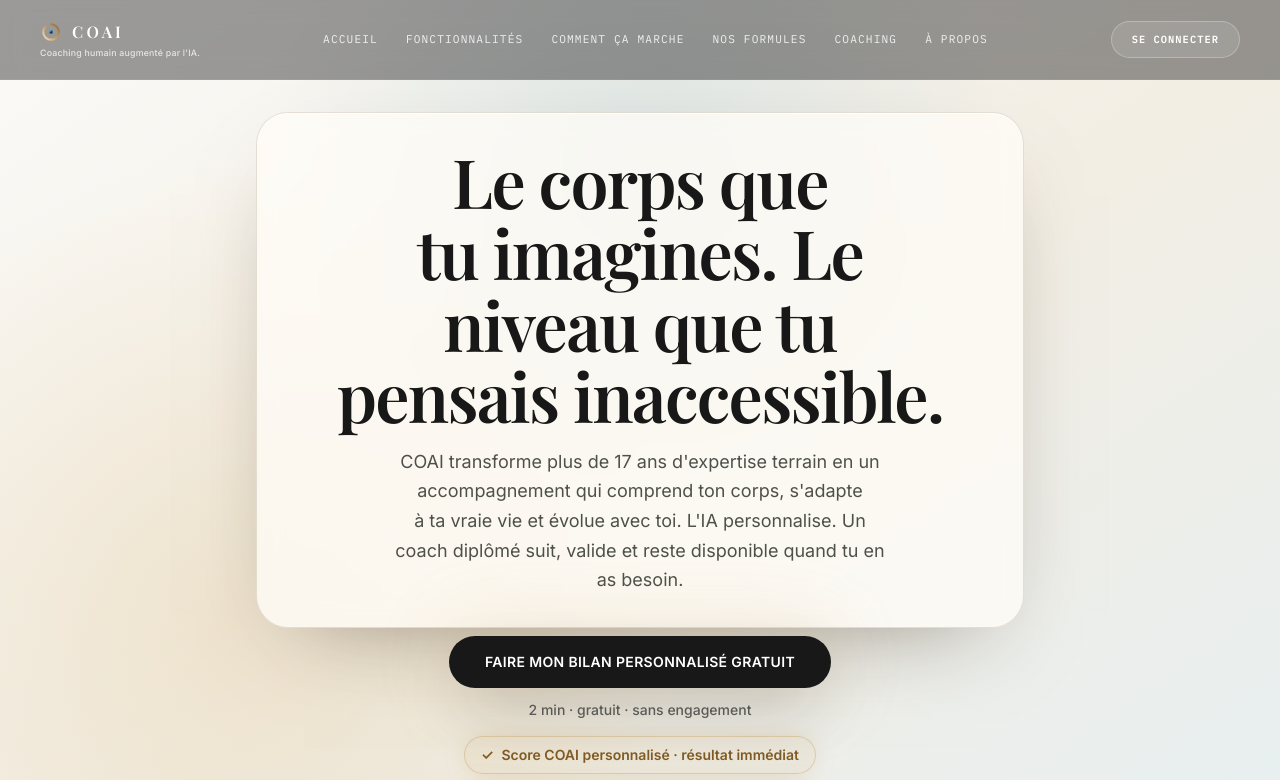
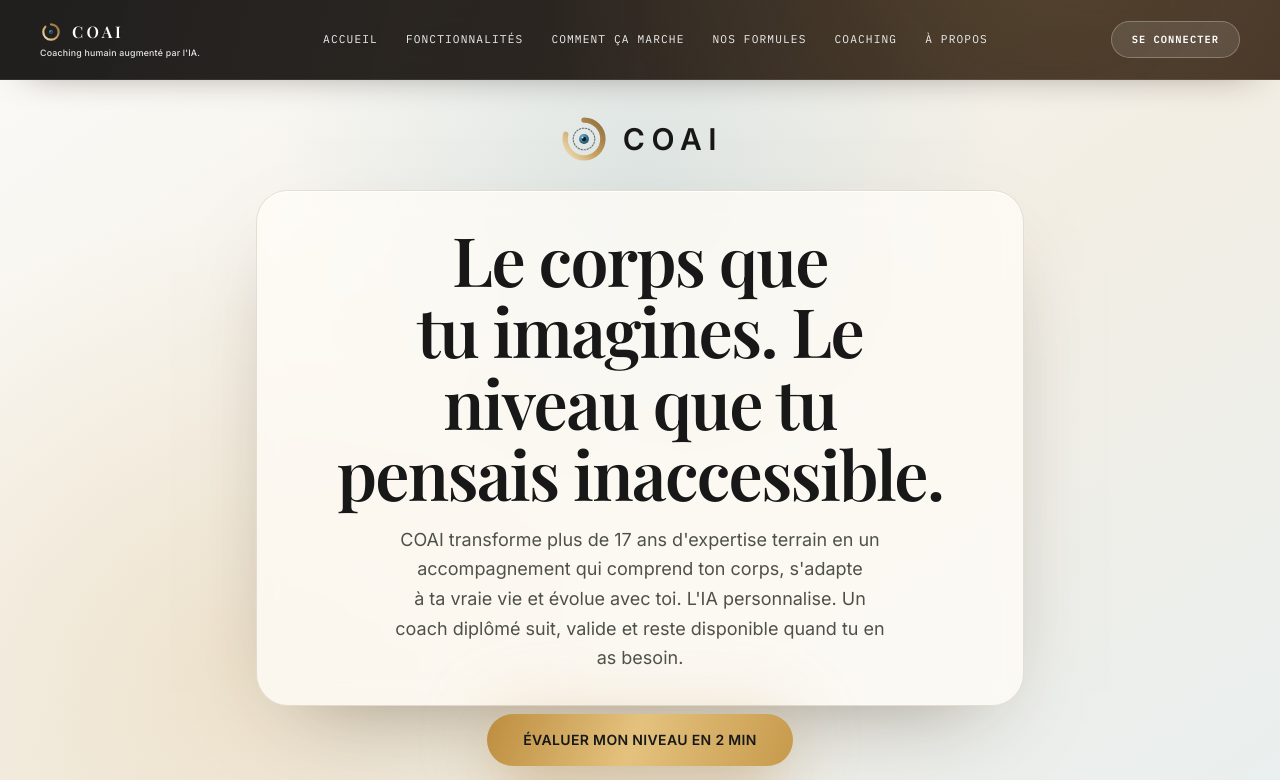
Before and after one commit to anthonydarmon213-ux/COAI, a Next.js app: page / in a window 1280 px wide. Shown: the top 780 px of the page. Built offline with nearby package versions, Linux system fonts and the light colour scheme; no server answers.

Commit message:
Redonne du relief au hero

```diff
--- a/src/app/(marketing)/layout.tsx
+++ b/src/app/(marketing)/layout.tsx
@@ -15,7 +15,7 @@ export default async function MarketingLayout({ children }: { children: React.Re
   return (
     <div className="relative">
       <UtmCapture />
-      <header className="absolute inset-x-0 top-0 z-50 border-b border-white/[0.06] bg-[#0b0c0e]/40 backdrop-blur-md">
+      <header className="coai-marketing-header absolute inset-x-0 top-0 z-50 border-b border-white/[0.08] backdrop-blur-md">
         <SiteNav connecte={!!user} hrefCompte={user ? "/dashboard" : "/"} />
       </header>
       {children}
--- a/src/app/globals.css
+++ b/src/app/globals.css
@@ -351,6 +351,13 @@ body {
     radial-gradient(circle at 8% 26%, rgba(220,184,116,.2), transparent 32rem),
     radial-gradient(circle at 96% 62%, rgba(89,145,169,.15), transparent 36rem),
     linear-gradient(150deg, #fbfaf7 0%, #f2eee6 52%, #e8eff1 100%);
+}
+
+.coai-marketing-header {
+  background:
+    radial-gradient(circle at 82% -120%, rgba(207, 162, 89, .2), transparent 32rem),
+    linear-gradient(105deg, rgba(18, 17, 16, .94), rgba(45, 31, 21, .92));
+  box-shadow: 0 12px 40px -30px rgba(24, 16, 9, .9);
 }
 
 .coai-landing-lux .coai-landing-hero-image {
--- a/src/components/marketing/coai-intro.tsx
+++ b/src/components/marketing/coai-intro.tsx
@@ -1,6 +1,7 @@
 "use client";
 
 import Link from "next/link";
+import { CoaiMark } from "@/components/brand/coai-mark";
 import { Button } from "@/components/ui/button";
 
 // Écran d'ouverture de la landing page : rejoue la séquence du brand book
@@ -14,6 +15,13 @@ export function CoaiIntro() {
       <div className="coai-future-ring coai-future-ring-one" aria-hidden="true" />
       <div className="coai-future-ring coai-future-ring-two" aria-hidden="true" />
       <div className="coai-landing-hero-overlay absolute inset-0" aria-hidden="true" />
+
+      <div className="relative z-10 flex items-center gap-3" aria-label="COAI">
+        <CoaiMark size={54} variant="detailed" animated />
+        <span className="font-display text-2xl font-semibold tracking-[0.22em] text-[#171817] sm:text-3xl">
+          COAI
+        </span>
+      </div>
 
       <div className="coai-landing-promise relative z-10 flex w-full max-w-3xl flex-col items-center gap-4 rounded-[2rem] border px-5 py-7 backdrop-blur-md sm:px-10 sm:py-8">
         <h1 className="mx-auto w-full text-balance font-display text-[clamp(2.4rem,6vw,4.25rem)] font-semibold leading-[1.05] tracking-[-0.03em] text-white">
@@ -34,20 +42,23 @@ export function CoaiIntro() {
               aria-hidden="true"
             />
             <Button
-              className="px-9 py-4 text-base font-bold uppercase tracking-[0.04em] text-white shadow-[0_25px_60px_-22px_rgba(23,24,23,0.85)]"
-              style={{ backgroundColor: "#171817", color: "#ffffff" }}
+              className="px-9 py-4 text-base font-bold uppercase tracking-[0.04em] text-[#171817] shadow-[0_24px_55px_-18px_rgba(157,105,31,0.85)] transition duration-300 hover:-translate-y-0.5 hover:brightness-105"
+              style={{
+                backgroundImage: "linear-gradient(110deg, #bd8d3f 0%, #e4c27e 48%, #c79a4c 100%)",
+                color: "#171817",
+              }}
             >
-              <span>Faire mon bilan personnalisé gratuit</span>
+              <span>Évaluer mon niveau en 2 min</span>
             </Button>
           </Link>
           <span className="w-full text-center text-sm font-medium text-[#5f605b]">
-            2 min · gratuit · sans engagement
+            Gratuit · sans carte bancaire · résultat immédiat
           </span>
         </div>
         <div className="flex flex-col items-center gap-2.5">
           <span className="flex items-center gap-2 rounded-full border border-laiton-400/40 bg-laiton-400/10 px-4 py-2 text-sm font-semibold text-laiton-200 shadow-[0_0_24px_-8px_rgba(201,162,98,0.6)]">
             <span className="text-laiton-300">✓</span>
-            Score COAI personnalisé · résultat immédiat
+            Découvre ton Score COAI
           </span>
           <span className="flex items-center gap-2 rounded-full border border-laiton-400/40 bg-laiton-400/10 px-4 py-2 text-sm font-semibold text-laiton-200 shadow-[0_0_24px_-8px_rgba(201,162,98,0.6)]">
             <span className="text-laiton-300">✓</span>
```
